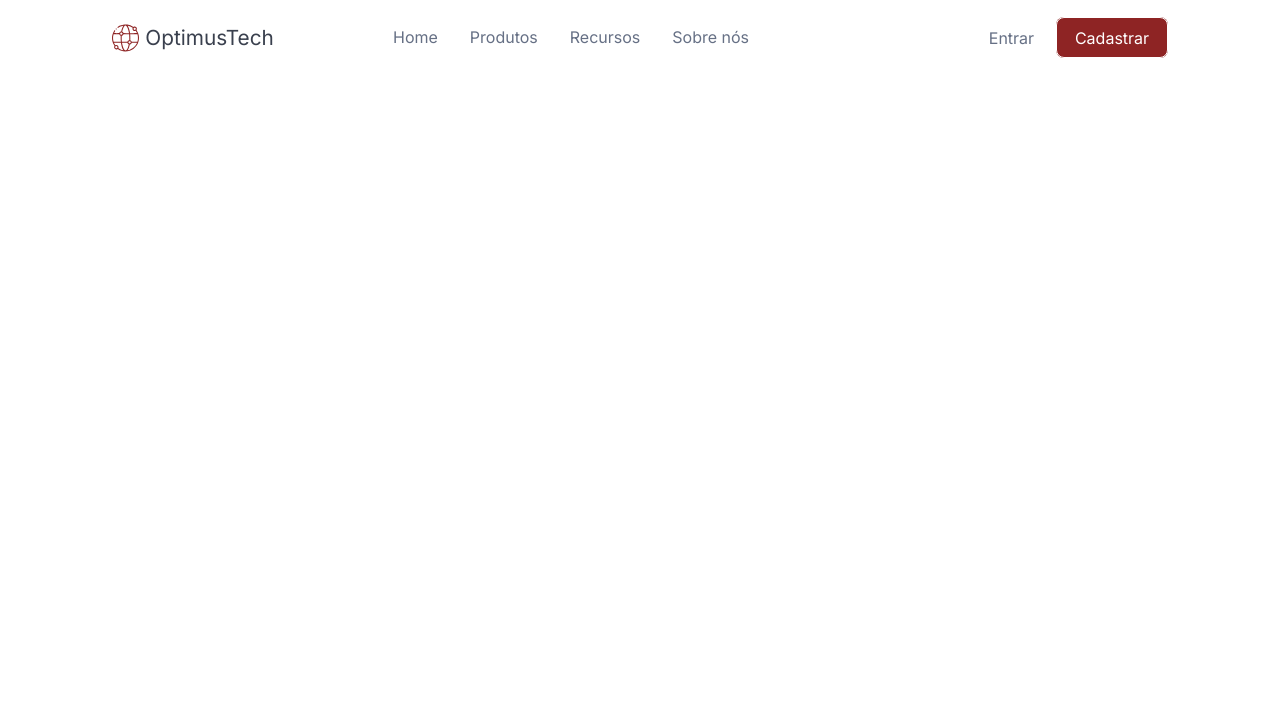
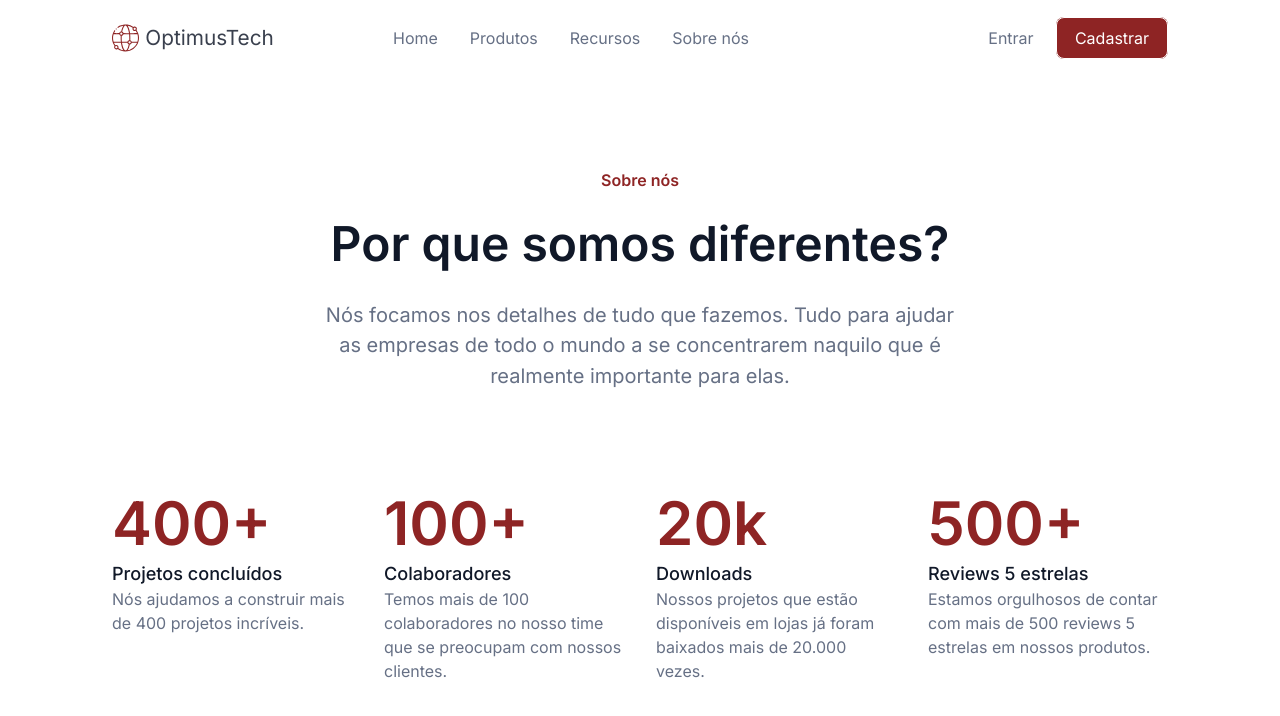
Before and after one commit to jehmiki101/Alura-7daysOfCode-HTMLeCSS, a plain HTML site: page index.html in a window 1280 px wide. Drawn offline with Linux system fonts and the light colour scheme.

Commit message:
second day

```diff
--- a/index.html
+++ b/index.html
@@ -37,5 +37,34 @@
                 <a href="#" class="botoes__titulo__linkon">Cadastrar</a>
             </div>
         </header>
+        <section class="seçao__principal">
+            <h1 class="principal__titulo">Sobre nós</h1>
+            <span class="principal__subtitulo">Por que somos diferentes?</span>
+            <p class="principal__texto">Nós focamos nos detalhes de tudo que fazemos. Tudo para ajudar as empresas de todo o mundo a se concentrarem naquilo que é realmente importante para elas.</p>
+        </section>
+        <!-- 2ª SEÇÃO -->
+        <ul class="seçao__secundaria">
+            <li class="secundario__lista">
+                <span class="secundario__titulo__lista">400+</span>
+                <span class="secundario__subtitulo__lista">Projetos concluídos </span>
+                <span class="secundario__texto__lista">Nós ajudamos a construir mais de 400 projetos incríveis.</span>
+            </li>
+            <li class="secundario__lista">
+                <span class="secundario__titulo__lista">100+</span>
+                <span class="secundario__subtitulo__lista">Colaboradores</span>
+                <span class="secundario__texto__lista">Temos mais de 100 colaboradores no nosso time que se preocupam com nossos clientes.</span>
+            </li>
+            <li class="secundario__lista">
+                <span class="secundario__titulo__lista">20k</span>
+                <span class="secundario__subtitulo__lista">Downloads</span>
+                <span class="secundario__texto__lista">Nossos projetos que estão disponíveis em lojas já foram baixados mais de 20.000 vezes.</span>
+            </li>
+            <li class="secundario__lista">
+                <span class="secundario__titulo__lista">500+</span>
+                <span class="secundario__subtitulo__lista">Reviews 5 estrelas</span>
+                <span class="secundario__texto__lista">Estamos orgulhosos de contar com mais de 500 reviews 5 estrelas em nossos produtos.</span>
+            </li>
+        </ul>
+
     </body>
 </html>
--- /dev/null
+++ b/styles/2seçoes.css
@@ -0,0 +1,63 @@
+.seçao__principal {
+    padding: 6rem 20.3rem;
+    display: flex;
+    flex-direction: column;
+    justify-content: center;
+    text-align: center;
+    gap: 2rem;
+}
+
+.principal__titulo {
+    font-size: 1rem;
+    font-weight: 600;
+    color: var(--vermelho);
+}
+
+.principal__subtitulo {
+    font-size: 3rem;
+    font-weight: 600;
+    color: var(--azul-escuro);
+}
+
+.principal__texto {
+    font-size: 1.25rem;
+    font-weight: 400;
+    color: var(--cinza-claro);
+    line-height: 1.9rem;
+}
+
+/* 2ª SEÇÃO */
+
+.seçao__secundaria {
+    display: flex;
+    padding: 0 7rem;
+    gap: 2rem;
+    margin-bottom: 6rem;
+}
+
+.secundario__lista {
+    display: flex;
+    flex-direction: column;
+    width: 17.5rem;
+}
+
+.secundario__titulo__lista {
+    font-size: 3.75rem;
+    font-weight: 600;
+    color: var(--vermelho);
+    line-height: 4.5rem;
+}
+
+.secundario__subtitulo__lista {
+    font-size: 1.13rem;
+    font-weight: 500;
+    color: var(--azul-escuro);
+    line-height: 1.75rem;
+}
+
+.secundario__texto__lista {
+    font-size: 1rem;
+    font-weight: 400;
+    color: var(--cinza-claro);
+    line-height: 1.5rem;
+}
--- a/styles/styles.css
+++ b/styles/styles.css
@@ -1,22 +1,18 @@
 @import url(1header.css);
+@import url(2seçoes.css);
+
 
 :root {
     --fonte-inter: "Inter", sans-serif;
-    /* .inter {
-        font-family: "Inter", sans-serif;
-        font-optical-sizing: auto;
-        font-weight: 400;
-        font-style: normal;
-        font-variation-settings:
-          "slnt" 0;
-      } */
 
     --cinza-claro: #667085;
     --cinza-escuro: #3A404E;
     --branco: #FFFFFF;
     --vermelho: #8E2424;
+    --azul-escuro: #101828;
 }
 
 body {
-
+  font-family: "Inter", sans-serif;
+  font-style: normal;
 }
```
